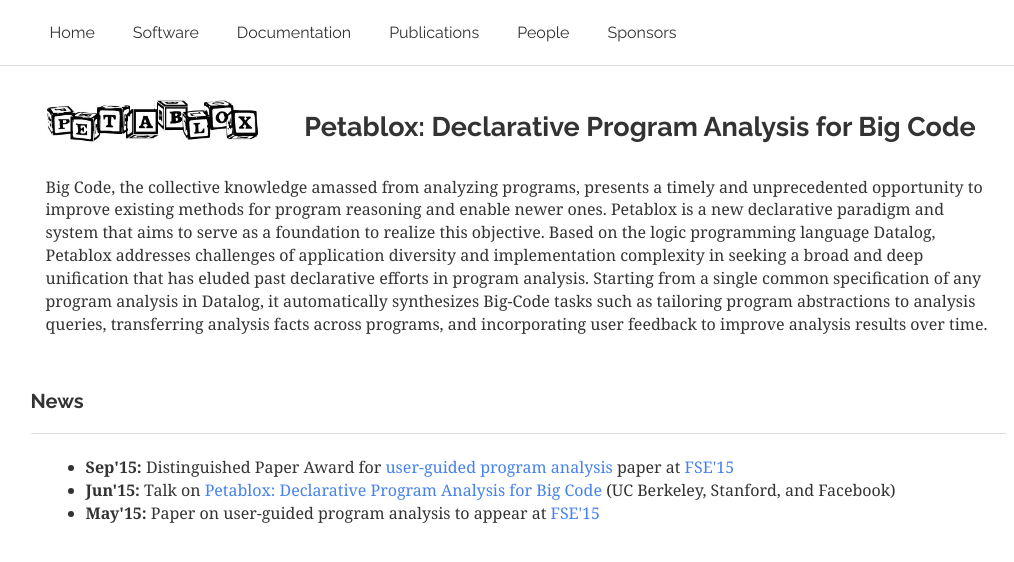
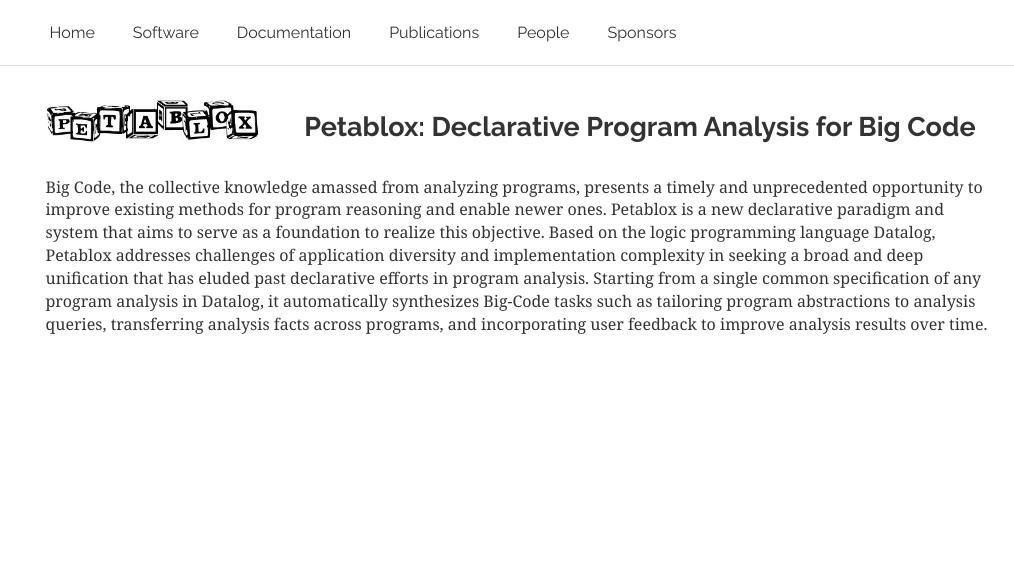
Before and after one commit to petablox-project/petablox-project.github.io, a Jekyll site: the page built from index.html, in a window 1280 px wide. Shown: the top 562 px of the page, without its empty margins (122-1136 px from the left). Built offline with Jekyll 4.4.1, drawn with Linux system fonts in a browser that asks for light colours; nearby versions of some CDN libraries.

Commit message:
Update index.html

```diff
--- a/index.html
+++ b/index.html
@@ -138,18 +138,3 @@
 
 </div>
 </div-->
-
-<div class="row">
-	<div class="page-header" class="col-lg-12">
-		<h4>News</h4>
-	</div>
-	<div class="col-lg-12">
-		<ul>
-		{% for news in site.data.news %}
-		<li>	<b>	{{news.date}}: </b>
-				{{news.content}}
-		</li>
-		{% endfor %}
-	</ul>
-		</div>
-	</div>
```
